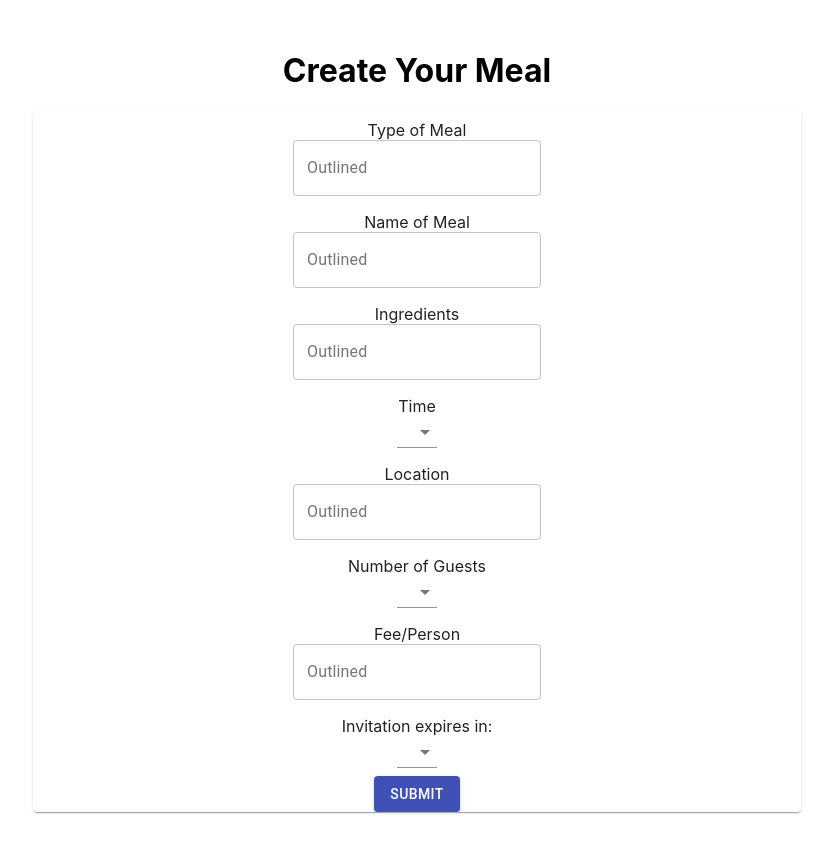
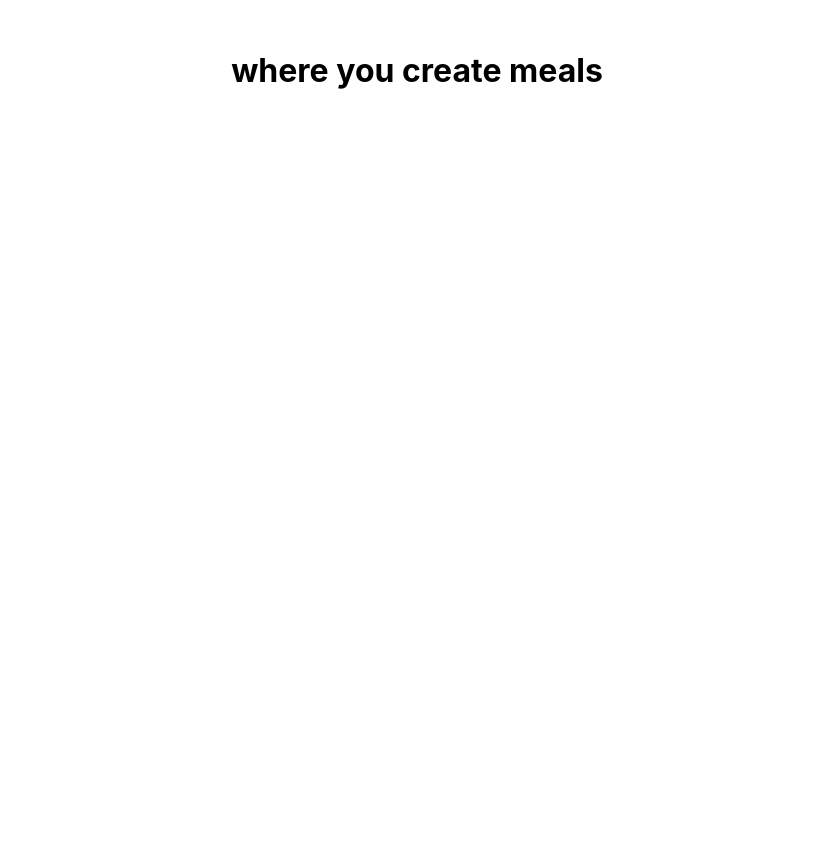
Before and after one commit to aej11a/meal-sharing-site, a React (Create React App) app in the folder client/: page /MealCreation in a window 1280 px wide. Shown: the whole page, without its empty margins (223-1056 px from the left). After the commit the page ends 800 px from the top, so only its background shows below. Built offline with nearby package versions, Linux system fonts and the light colour scheme.

Commit message:
add meal display and meal creation routes

```diff
--- a/client/src/App.js
+++ b/client/src/App.js
@@ -1,6 +1,6 @@
 import logo from './logo.svg'
 import './App.css'
-import React from 'react'
+import React, { Component } from 'react'
 import Button from '@material-ui/core/Button'
 import TextField from '@material-ui/core/TextField'
 import MenuItem from '@material-ui/core/MenuItem'
@@ -10,6 +10,7 @@ import Select from '@material-ui/core/Select'
 import Card from '@material-ui/core/Card'
 import CardActions from '@material-ui/core/CardActions'
 import CardContent from '@material-ui/core/CardContent'
+
 import {
     BrowserRouter as Router,
     Route,
@@ -17,9 +18,10 @@ import {
     Link,
     Redirect,
 } from 'react-router-dom'
+
 //Pages
-import MainPage from './pages' ///< index.jsx will be automatically imported
-import MealDisplay from './pages/mealdisplay'
+import MealPage from './pages/MealPage' ///< index.jsx will be automatically imported
+import MealCreation from './pages/MealCreation'
 
 function App() {
     //form component
@@ -292,14 +294,9 @@ function App() {
     return (
         <div className="App">
             <Router>
-                <Route exact path="/" component={MainPage} />
-                <Route exact path="/mealdisplay" component={MealDisplay} />
+                <Route exact path="/MealPage" component={MealPage} />
+                <Route exact path="/MealCreation" component={MealCreation} />
             </Router>
-
-            <div>
-                <MainTitle />
-                <MealCreationForm />
-            </div>
         </div>
     )
 }
--- /dev/null
+++ b/client/src/pages/MealCreation.jsx
@@ -0,0 +1,11 @@
+import React from 'react'
+
+const MealCreation = () => {
+    return (
+        <div>
+            <h1>where you create meals</h1>
+        </div>
+    )
+}
+
+export default MealCreation
--- /dev/null
+++ b/client/src/pages/MealPage.jsx
@@ -0,0 +1,14 @@
+//imports
+import React from 'react'
+import { Link } from 'react-router-dom'
+
+//Functional Component
+const MealPage = () => {
+    return (
+        <div>
+            <h1>this is a meal page. </h1>
+        </div>
+    )
+}
+
+export default MealPage
--- a/client/src/pages/index.jsx
+++ /dev/null
@@ -1,16 +0,0 @@
-/*index.jsx*/
-import React from 'react'
-import { Link } from 'react-router-dom'
-
-//Functional Component
-const MainPage = () => {
-    return (
-        <div>
-            <h3>Welcome to the React Router Tutorial</h3>
-            <small>Main Page</small>
-            <Link to="/mealdisplay">Show List of Meals</Link>
-        </div>
-    )
-}
-
-export default MainPage
--- a/client/src/pages/mealdisplay.jsx
+++ /dev/null
@@ -1,12 +0,0 @@
-/*users.jsx*/
-import React from 'react'
-/* We simply can use an array and loop and print each user */
-const MealDisplay = () => {
-    return (
-        <div>
-            <h1>test</h1>
-        </div>
-    )
-}
-
-export default MealDisplay
```
